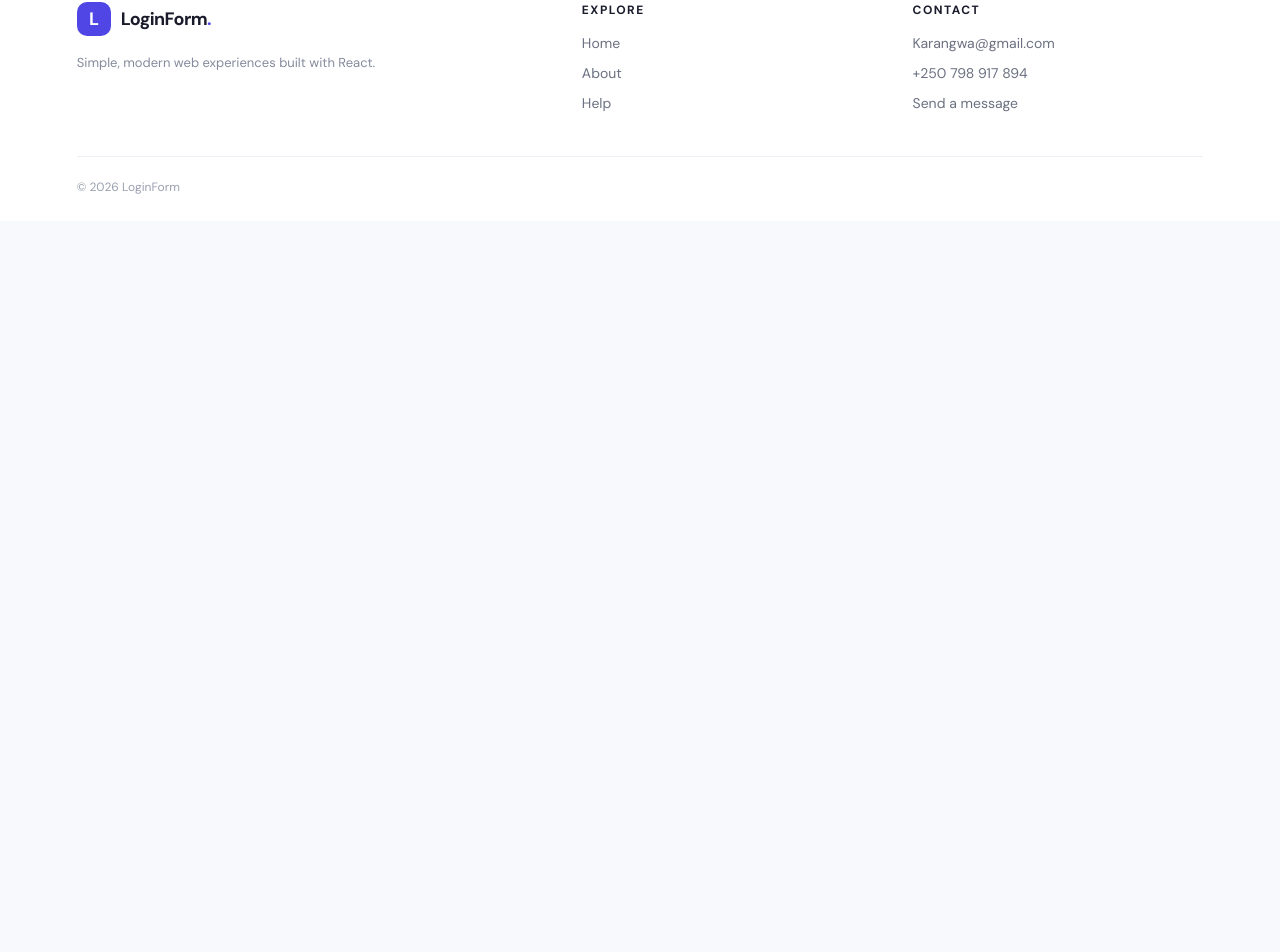
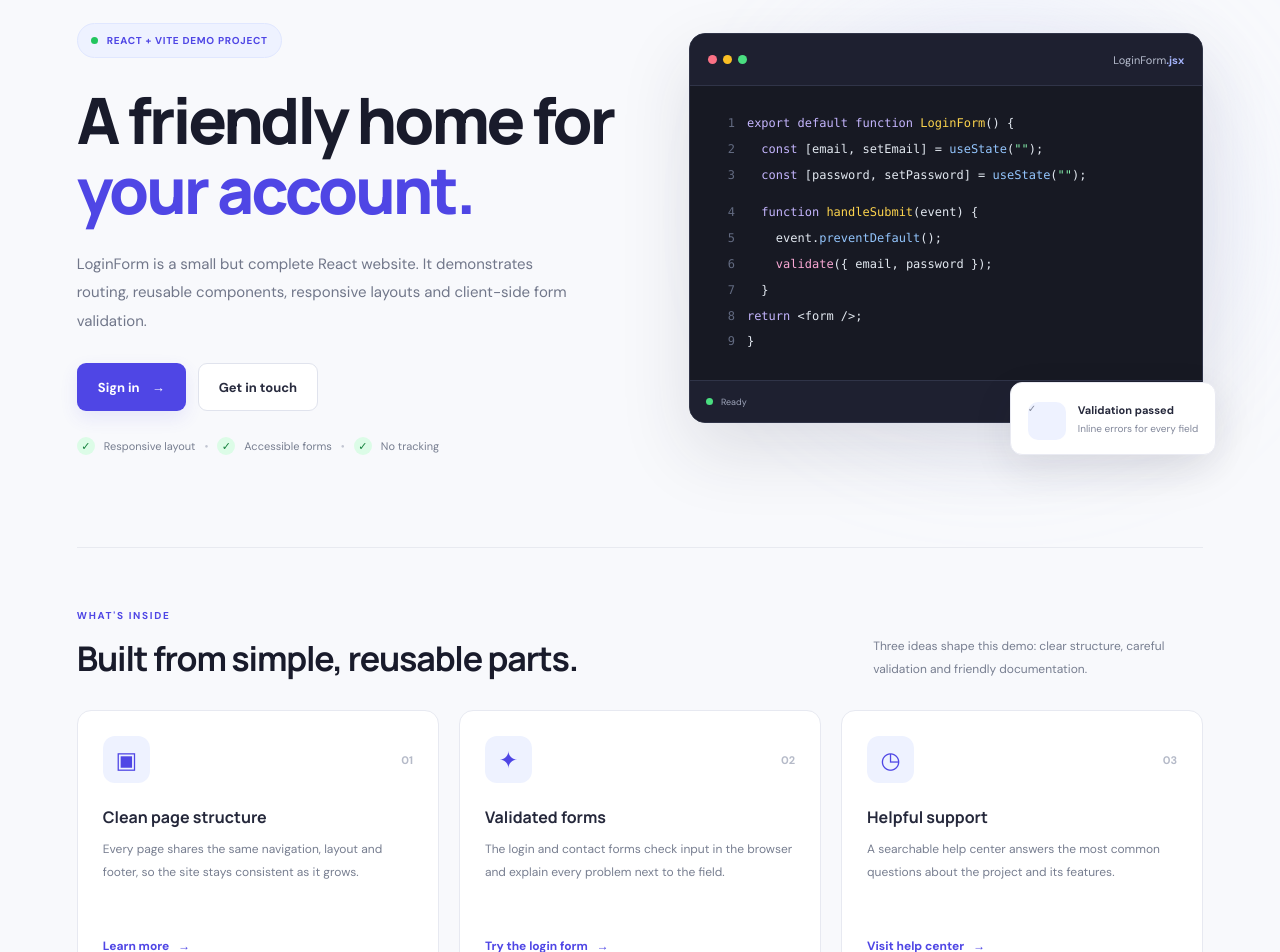
Before and after one commit to Allide28072/LoginForm, a React (Vite) app: page / in a window 1280 px wide. Shown: the part 783-1735 px from the top of the page. Before the commit the page ends 1004 px from the top, so only its background shows below. Built offline with nearby package versions, Linux system fonts and the light colour scheme.

Commit message:
feat: build out the home page hero, features and call to action

```diff
--- a/src/pages/home.jsx
+++ b/src/pages/home.jsx
@@ -1,4 +1,29 @@
+import { Link } from "react-router-dom";
 import usePageTitle from "../hooks/usePageTitle";
+
+const features = [
+  {
+    icon: "▣",
+    title: "Clean page structure",
+    text: "Every page shares the same navigation, layout and footer, so the site stays consistent as it grows.",
+    to: "/about",
+    linkLabel: "Learn more",
+  },
+  {
+    icon: "✦",
+    title: "Validated forms",
+    text: "The login and contact forms check input in the browser and explain every problem next to the field.",
+    to: "/login",
+    linkLabel: "Try the login form",
+  },
+  {
+    icon: "◷",
+    title: "Helpful support",
+    text: "A searchable help center answers the most common questions about the project and its features.",
+    to: "/help",
+    linkLabel: "Visit help center",
+  },
+];
 
 export default function Home() {
   usePageTitle("Home");
@@ -14,6 +39,177 @@ export default function Home() {
 
         <p className="welcome-text">on ur site</p>
       </section>
+
+      <section className="hero">
+        <div className="hero-content">
+          <span className="eyebrow">
+            <span className="live-dot" aria-hidden="true" />
+            REACT + VITE DEMO PROJECT
+          </span>
+
+          <h1>
+            A friendly home for
+            <br />
+            <span>your account.</span>
+          </h1>
+
+          <p className="hero-description">
+            LoginForm is a small but complete React website. It
+            demonstrates routing, reusable components, responsive
+            layouts and client-side form validation.
+          </p>
+
+          <div className="hero-actions">
+            <Link to="/login" className="button button-primary">
+              Sign in <span>→</span>
+            </Link>
+            <Link to="/contact" className="button button-outline">
+              Get in touch
+            </Link>
+          </div>
+
+          <div className="hero-trust">
+            <span className="check-circle" aria-hidden="true">✓</span>
+            <span>Responsive layout</span>
+            <span className="trust-divider" aria-hidden="true">•</span>
+            <span className="check-circle" aria-hidden="true">✓</span>
+            <span>Accessible forms</span>
+            <span className="trust-divider" aria-hidden="true">•</span>
+            <span className="check-circle" aria-hidden="true">✓</span>
+            <span>No tracking</span>
+          </div>
+        </div>
+
+        <div className="hero-art">
+          <div className="art-glow" aria-hidden="true" />
+
+          <div className="code-card">
+            <div className="code-topbar">
+              <div className="window-controls" aria-hidden="true">
+                <i />
+                <i />
+                <i />
+              </div>
+              <span>
+                LoginForm<span className="file-type">.jsx</span>
+              </span>
+            </div>
+
+            <div className="code-body">
+              <div>
+                <span className="line">1</span>
+                <span className="purple">export default function</span>{" "}
+                <span className="yellow">LoginForm</span>() {"{"}
+              </div>
+              <div>
+                <span className="line">2</span>
+                {"  "}
+                <span className="purple">const</span> [email, setEmail] ={" "}
+                <span className="blue">useState</span>(
+                <span className="green">""</span>);
+              </div>
+              <div>
+                <span className="line">3</span>
+                {"  "}
+                <span className="purple">const</span> [password, setPassword] ={" "}
+                <span className="blue">useState</span>(
+                <span className="green">""</span>);
+              </div>
+              <div className="code-space" />
+              <div>
+                <span className="line">4</span>
+                {"  "}
+                <span className="purple">function</span>{" "}
+                <span className="yellow">handleSubmit</span>(event) {"{"}
+              </div>
+              <div>
+                <span className="line">5</span>
+                {"    "}event.<span className="blue">preventDefault</span>();
+              </div>
+              <div>
+                <span className="line">6</span>
+                {"    "}
+                <span className="pink">validate</span>({"{"} email, password {"}"});
+              </div>
+              <div>
+                <span className="line">7</span>
+                {"  "}
+                {"}"}
+              </div>
+              <div>
+                <span className="line">8</span>
+                <span className="purple">return</span> {"<"}form{" />"};
+              </div>
+              <div>
+                <span className="line">9</span>
+                {"}"}
+              </div>
+            </div>
+
+            <div className="code-status">
+              <span>
+                <i aria-hidden="true" />
+                Ready
+              </span>
+              <span>React 19 · Vite</span>
+            </div>
+          </div>
+
+          <div className="floating-note">
+            <span className="note-icon" aria-hidden="true">✓</span>
+            <div>
+              <strong>Validation passed</strong>
+              <span>Inline errors for every field</span>
+            </div>
+          </div>
+        </div>
+      </section>
+
+      <section className="features-section">
+        <div className="section-heading">
+          <div>
+            <span className="section-label">WHAT'S INSIDE</span>
+            <h2>Built from simple, reusable parts.</h2>
+          </div>
+          <p>
+            Three ideas shape this demo: clear structure, careful
+            validation and friendly documentation.
+          </p>
+        </div>
+
+        <div className="feature-grid">
+          {features.map((feature, index) => (
+            <article className="feature-card" key={feature.title}>
+              <div className="feature-top">
+                <span className="feature-icon" aria-hidden="true">
+                  {feature.icon}
+                </span>
+                <span className="feature-number">
+                  {String(index + 1).padStart(2, "0")}
+                </span>
+              </div>
+
+              <h3>{feature.title}</h3>
+              <p>{feature.text}</p>
+
+              <Link to={feature.to} className="feature-link">
+                {feature.linkLabel} <span aria-hidden="true">→</span>
+              </Link>
+            </article>
+          ))}
+        </div>
+      </section>
+
+      <section className="home-cta">
+        <div>
+          <span className="section-label">GET STARTED</span>
+          <h2>Ready to look around?</h2>
+          <p>Open the login form or send us a message.</p>
+        </div>
+        <Link to="/login" className="button button-white">
+          Go to login <span>→</span>
+        </Link>
+      </section>
     </div>
   );
 }
```
